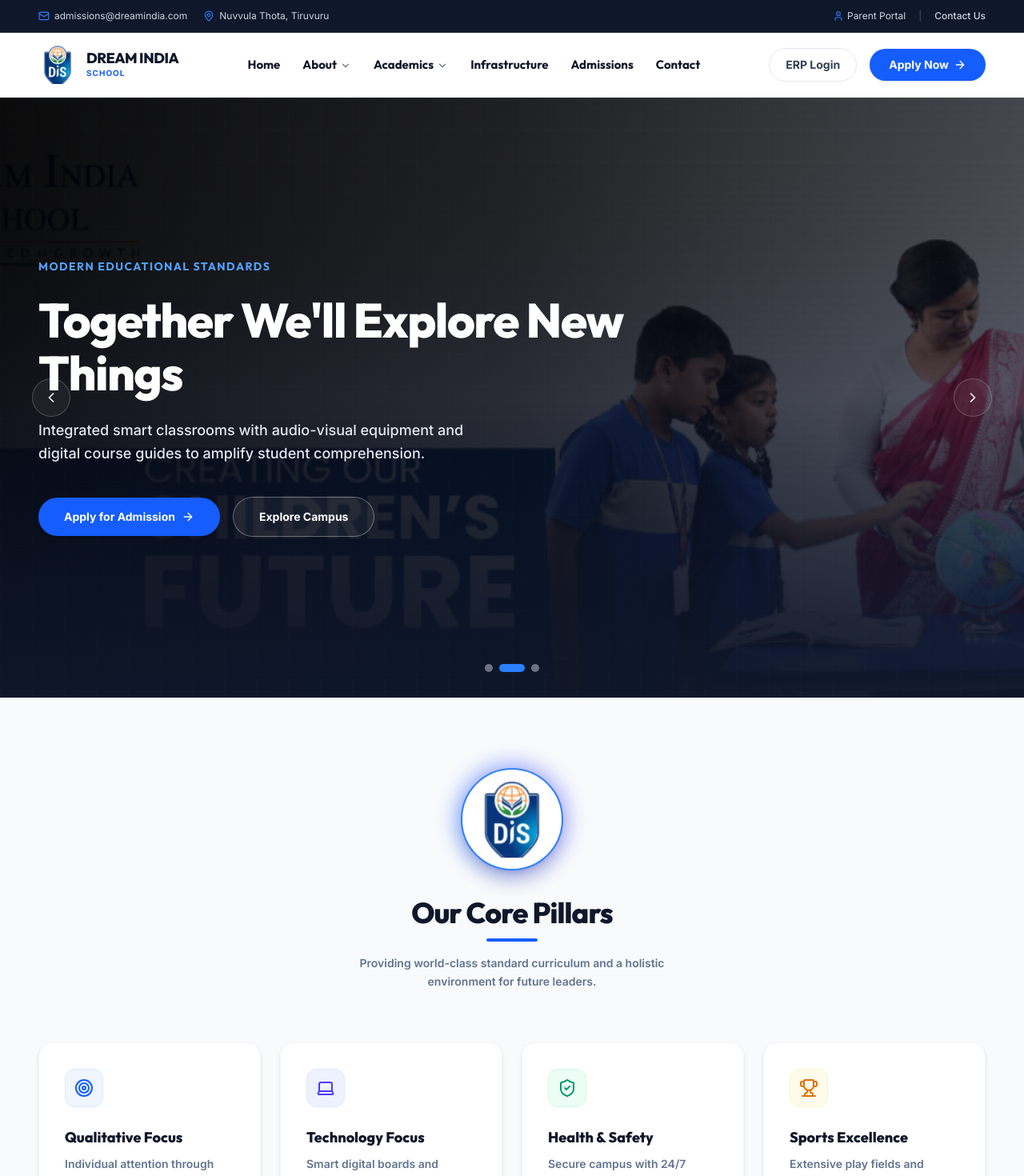
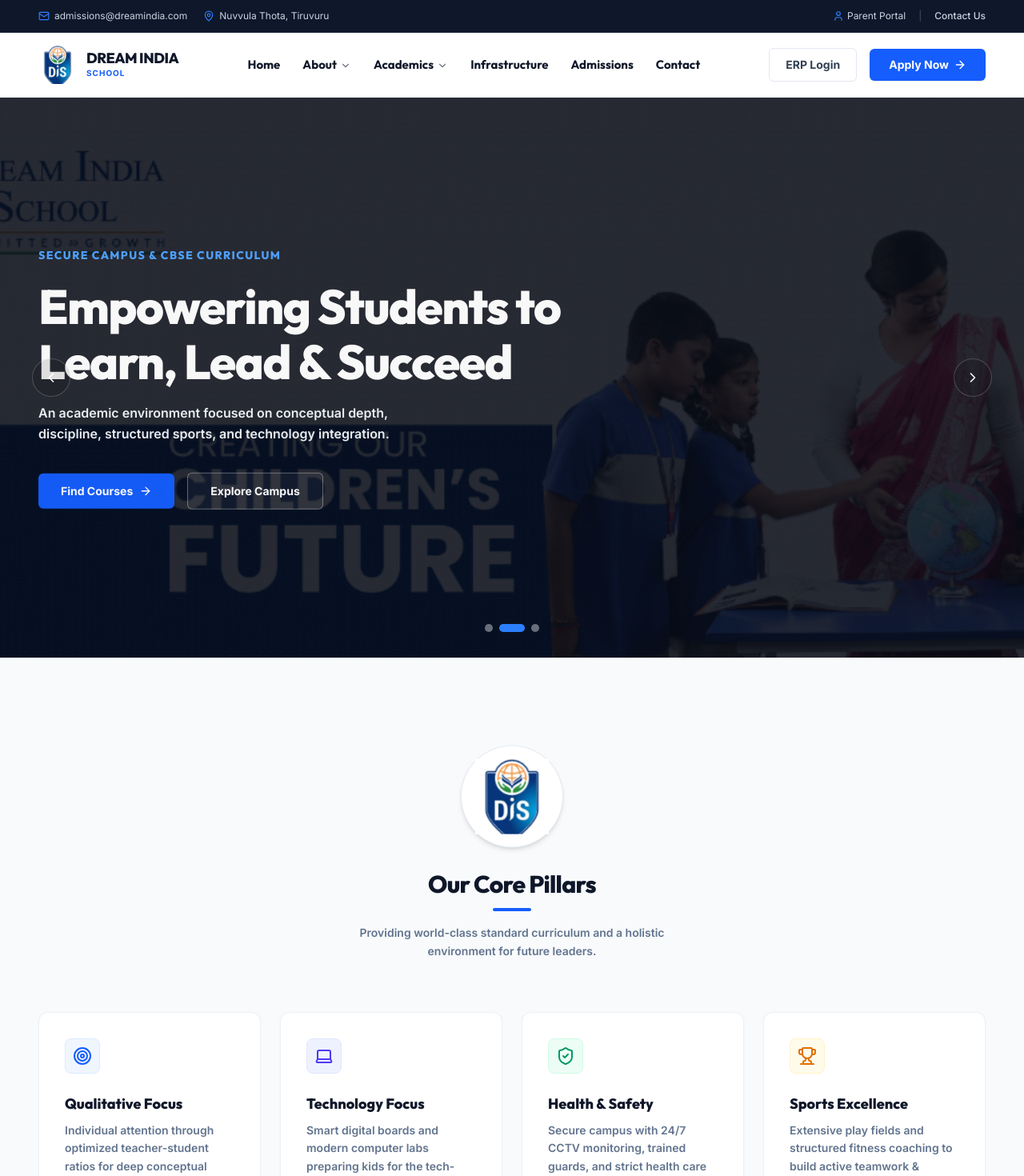
Before and after one commit to siddharthg-7/DreamIndiaSchool, a React (Vite) app: page / in a window 1280 px wide. Shown: the top 1470 px of the page at 80% size. Built offline with nearby package versions, Linux system fonts and the light colour scheme.

Commit message:
style: align landing page and button elements with premium Eduker academic layout guidelines

```diff
--- a/src/components/About.jsx
+++ b/src/components/About.jsx
@@ -73,7 +73,7 @@ const About = () => {
             <div className="pt-4">
               <a
                 href="#contact"
-                className="inline-flex px-6 py-3 rounded-full bg-blue-600 hover:bg-blue-700 text-white font-bold text-sm shadow-sm transition-all duration-200"
+                className="inline-flex px-6 py-3 rounded-md bg-blue-600 hover:bg-blue-700 text-white font-bold text-sm shadow-xs transition-all duration-200 cursor-pointer"
               >
                 Learn More
               </a>
--- a/src/components/Hero.jsx
+++ b/src/components/Hero.jsx
@@ -1,6 +1,6 @@
 import React, { useState, useEffect, useRef } from 'react';
 import { motion, AnimatePresence } from 'framer-motion';
-import { ChevronLeft, ChevronRight, ArrowRight, Play } from 'lucide-react';
+import { ChevronLeft, ChevronRight, ArrowRight } from 'lucide-react';
 
 const Hero = () => {
   const [currentSlide, setCurrentSlide] = useState(0);
@@ -9,21 +9,21 @@ const Hero = () => {
   const slides = [
     {
       image: "/images/dis-banner-1.png",
-      tagline: "WELCOME TO DREAM INDIA SCHOOL",
-      title: "Empowering Students to Learn, Lead, & Succeed",
-      description: "Future-ready education focused on academic excellence, discipline, leadership, and innovation in the heart of Tiruvuru."
+      tagline: "DREAM INDIA SCHOOL",
+      title: "Together We'll Explore New Things",
+      description: "We believe everyone should have the opportunity to create progress through high-quality premium CBSE education."
     },
     {
       image: "/images/dis-banner-3.png",
-      tagline: "MODERN EDUCATIONAL STANDARDS",
-      title: "Together We'll Explore New Things",
-      description: "Integrated smart classrooms with audio-visual equipment and digital course guides to amplify student comprehension."
+      tagline: "SECURE CAMPUS & CBSE CURRICULUM",
+      title: "Empowering Students to Learn, Lead & Succeed",
+      description: "An academic environment focused on conceptual depth, discipline, structured sports, and technology integration."
     },
     {
       image: "/images/dis-banner-5.png",
-      tagline: "FUTURE-READY STEM CURRICULUM",
-      title: "Unlocking Creative & Technical Talents",
-      description: "Advanced experiment stations for physics, chemistry, biology, and computational sciences to build practical innovation."
+      tagline: "MODERN STEM INFRASTRUCTURE",
+      title: "Unlocking Practical Thinking & Innovation",
+      description: "Advanced experiment stations and digital computing laboratories designed to build computational logic."
     }
   ];
 
@@ -33,7 +33,7 @@ const Hero = () => {
     stopTimer();
     timerRef.current = setInterval(() => {
       setCurrentSlide((prev) => (prev + 1) % slides.length);
-    }, 5000);
+    }, 6000);
   };
 
   const stopTimer = () => {
@@ -59,15 +59,14 @@ const Hero = () => {
     startTimer();
   };
 
-  // Text Animation Variants matching professional slider fade-up
   const textVariants = {
-    initial: { opacity: 0, y: 30 },
+    initial: { opacity: 0, y: 25 },
     animate: { opacity: 1, y: 0, transition: { duration: 0.6, ease: "easeOut" } },
-    exit: { opacity: 0, y: -20, transition: { duration: 0.4, ease: "easeIn" } }
+    exit: { opacity: 0, y: -15, transition: { duration: 0.4, ease: "easeIn" } }
   };
 
   return (
-    <section className="relative w-full h-[650px] md:h-[750px] bg-slate-950 overflow-hidden select-none flex items-center">
+    <section className="relative w-full h-[600px] md:h-[700px] bg-slate-900 overflow-hidden select-none flex items-center">
 
       {/* Background Images Layer */}
       <div className="absolute inset-0 z-0">
@@ -75,7 +74,7 @@ const Hero = () => {
           <motion.div
             key={currentSlide}
             initial={{ opacity: 0 }}
-            animate={{ opacity: 0.45 }}
+            animate={{ opacity: 1 }}
             exit={{ opacity: 0 }}
             transition={{ duration: 0.8 }}
             className="w-full h-full relative"
@@ -88,18 +87,14 @@ const Hero = () => {
           </motion.div>
         </AnimatePresence>
 
-        {/* Soft Dark Vignette Gradients precisely matching Eduker template */}
-        <div className="absolute inset-0 bg-gradient-to-r from-black/85 via-black/55 to-transparent z-10"></div>
-        <div className="absolute inset-0 bg-gradient-to-t from-[#0f172a]/95 via-[#0f172a]/30 to-black/40 z-10"></div>
+        {/* Soft, natural dark overlay matching Eduker - no heavy colors */}
+        <div className="absolute inset-0 bg-black/45 z-10"></div>
       </div>
 
-      {/* Grid Pattern overlay for crisp contrast */}
-      <div className="absolute inset-0 bg-[linear-gradient(to_right,#ffffff02_1px,transparent_1px),linear-gradient(to_bottom,#ffffff02_1px,transparent_1px)] bg-[size:40px_40px] pointer-events-none z-15"></div>
-
-      {/* Left/Right Edge Arrow Navigation - Identical to Eduker screenshot */}
+      {/* Edge Arrow Navigation - Low opacity borders, rounded-full circle links */}
       <button
         onClick={handlePrev}
-        className="absolute left-6 md:left-10 z-30 w-12 h-12 rounded-full border border-white/20 bg-white/5 hover:bg-blue-600 hover:border-blue-600 text-white hover:scale-105 transition-all duration-300 flex items-center justify-center focus:outline-none"
+        className="absolute left-6 md:left-10 z-30 w-12 h-12 rounded-full border border-white/20 bg-black/10 hover:bg-blue-600 hover:border-blue-600 text-white transition-all duration-200 flex items-center justify-center focus:outline-none cursor-pointer"
         aria-label="Previous Slide"
       >
         <ChevronLeft className="w-5 h-5" />
@@ -107,7 +102,7 @@ const Hero = () => {
 
       <button
         onClick={handleNext}
-        className="absolute right-6 md:right-10 z-30 w-12 h-12 rounded-full border border-white/20 bg-white/5 hover:bg-blue-600 hover:border-blue-600 text-white hover:scale-105 transition-all duration-300 flex items-center justify-center focus:outline-none"
+        className="absolute right-6 md:right-10 z-30 w-12 h-12 rounded-full border border-white/20 bg-black/10 hover:bg-blue-600 hover:border-blue-600 text-white transition-all duration-200 flex items-center justify-center focus:outline-none cursor-pointer"
         aria-label="Next Slide"
       >
         <ChevronRight className="w-5 h-5" />
@@ -115,7 +110,7 @@ const Hero = () => {
 
       {/* Hero Content Container */}
       <div className="relative z-20 max-w-7xl mx-auto w-full px-6 md:px-12 flex justify-start items-center">
-        <div className="max-w-3xl text-left">
+        <div className="max-w-2xl text-left">
           <AnimatePresence mode="wait">
             <motion.div
               key={currentSlide}
@@ -123,36 +118,36 @@ const Hero = () => {
               initial="initial"
               animate="animate"
               exit="exit"
-              className="space-y-6"
+              className="space-y-5"
             >
-              {/* Tagline */}
-              <span className="text-[12px] md:text-sm font-bold text-blue-400 tracking-widest uppercase block font-outfit">
+              {/* Category Subtitle */}
+              <span className="text-[12px] md:text-sm font-extrabold text-blue-400 tracking-widest uppercase block font-outfit">
                 {slides[currentSlide].tagline}
               </span>
 
-              {/* Title */}
-              <h1 className="text-4xl md:text-5xl lg:text-6xl font-outfit font-extrabold text-white tracking-tight leading-[1.1] mb-6">
+              {/* Huge Bold Title */}
+              <h1 className="text-4xl md:text-5xl lg:text-6xl font-outfit font-extrabold text-white tracking-tight leading-[1.15] mb-4">
                 {slides[currentSlide].title}
               </h1>
 
               {/* Subheading */}
-              <p className="text-slate-200 text-base md:text-lg font-medium max-w-xl leading-relaxed">
+              <p className="text-slate-100 text-sm md:text-base font-semibold max-w-lg leading-relaxed">
                 {slides[currentSlide].description}
               </p>
 
-              {/* CTA Action Buttons - Clean Poppins / Outfit Style */}
+              {/* Professional Rectangular solid/outline CTA buttons */}
               <div className="flex flex-col sm:flex-row items-center gap-4 pt-4">
                 <a
                   href={applyLink}
                   target="_blank"
                   rel="noopener noreferrer"
-                  className="w-full sm:w-auto px-8 py-3.5 rounded-full bg-blue-600 hover:bg-blue-700 text-white font-extrabold text-sm shadow-md transition-all duration-200 flex items-center justify-center gap-2 group"
+                  className="w-full sm:w-auto px-7 py-3 rounded-md bg-blue-600 hover:bg-blue-700 text-white font-bold text-sm transition-all duration-200 flex items-center justify-center gap-2 group cursor-pointer"
                 >
-                  Apply for Admission <ArrowRight className="w-4 h-4" />
+                  Find Courses <ArrowRight className="w-4 h-4" />
                 </a>
                 <a
                   href="#infrastructure"
-                  className="w-full sm:w-auto px-8 py-3.5 rounded-full border border-white/35 bg-white/5 hover:bg-white hover:text-[#0f172a] text-white font-extrabold text-sm transition-all duration-200 flex items-center justify-center gap-2"
+                  className="w-full sm:w-auto px-7 py-3 rounded-md border border-white/35 bg-white/5 hover:bg-white hover:text-slate-900 text-white font-bold text-sm transition-all duration-200 flex items-center justify-center gap-2 cursor-pointer"
                 >
                   Explore Campus
                 </a>
@@ -162,20 +157,20 @@ const Hero = () => {
         </div>
       </div>
 
-      {/* Slider Progress Indicator Dots at the bottom */}
+      {/* Slider Indicators at the bottom */}
       <div className="absolute bottom-8 left-1/2 transform -translate-x-1/2 z-20 flex gap-2">
-        {slides.map((_, index) => (
+        {slides.map((_, idx) => (
           <button
-            key={index}
+            key={idx}
             onClick={() => {
               stopTimer();
-              setCurrentSlide(index);
+              setCurrentSlide(idx);
               startTimer();
             }}
-            className={`w-2.5 h-2.5 rounded-full transition-all duration-300 ${
-              index === currentSlide ? 'bg-blue-500 w-8' : 'bg-white/40 hover:bg-white/60'
+            className={`w-2.5 h-2.5 rounded-full transition-all duration-300 cursor-pointer ${
+              idx === currentSlide ? 'bg-blue-500 w-8' : 'bg-white/40 hover:bg-white/60'
             }`}
-            aria-label={`Go to slide ${index + 1}`}
+            aria-label={`Go to slide ${idx + 1}`}
           />
         ))}
       </div>
--- a/src/components/Navbar.jsx
+++ b/src/components/Navbar.jsx
@@ -105,7 +105,7 @@ const Navbar = () => {
               href={erpLink}
               target="_blank"
               rel="noopener noreferrer"
-              className="px-5 py-2.5 rounded-full border border-slate-200 bg-white text-sm font-bold text-[#334155] hover:bg-slate-50 hover:border-slate-300 transition-all duration-200"
+              className="px-5 py-2.5 rounded-md border border-slate-200 bg-white text-sm font-bold text-[#334155] hover:bg-slate-50 hover:border-slate-300 transition-all duration-200"
             >
               ERP Login
             </a>
@@ -113,7 +113,7 @@ const Navbar = () => {
               href={applyLink}
               target="_blank"
               rel="noopener noreferrer"
-              className="px-6 py-2.5 rounded-full bg-blue-600 hover:bg-blue-700 text-white font-bold text-sm shadow-sm transition-all duration-200 flex items-center gap-1"
+              className="px-6 py-2.5 rounded-md bg-blue-600 hover:bg-blue-700 text-white font-bold text-sm shadow-xs transition-all duration-200 flex items-center gap-1"
             >
               Apply Now <ArrowRight className="w-4 h-4 ml-0.5" />
             </a>
@@ -170,7 +170,7 @@ const Navbar = () => {
                 href={erpLink}
                 target="_blank"
                 rel="noopener noreferrer"
-                className="w-full py-3 rounded-full border border-slate-200 bg-white text-[#334155] font-bold text-center hover:bg-slate-100 transition-colors text-sm"
+                className="w-full py-3 rounded-md border border-slate-200 bg-white text-[#334155] font-bold text-center hover:bg-slate-100 transition-colors text-sm"
               >
                 ERP Login
               </a>
@@ -178,7 +178,7 @@ const Navbar = () => {
                 href={applyLink}
                 target="_blank"
                 rel="noopener noreferrer"
-                className="w-full py-3 rounded-full bg-blue-600 hover:bg-blue-700 text-white font-bold text-center transition-colors text-sm flex items-center justify-center gap-1.5 shadow-sm"
+                className="w-full py-3 rounded-md bg-blue-600 hover:bg-blue-700 text-white font-bold text-center transition-colors text-sm flex items-center justify-center gap-1.5 shadow-xs"
               >
                 Apply Now <ArrowRight className="w-4 h-4" />
               </a>
--- a/src/components/NoticeBoard.jsx
+++ b/src/components/NoticeBoard.jsx
@@ -118,7 +118,7 @@ const NoticeBoard = () => {
                   animate={{ opacity: 1, scale: 1, y: 0 }}
                   exit={{ opacity: 0, scale: 0.98, y: -10 }}
                   transition={{ duration: 0.25 }}
-                  className="p-6 md:p-8 rounded-2xl bg-slate-50 border border-slate-200/60 flex flex-col sm:flex-row items-start sm:items-center justify-between gap-6 hover:shadow-md hover:border-slate-300/80 transition-all duration-300 text-left group"
+                  className="p-6 md:p-8 rounded-xl bg-slate-50 border border-slate-200/60 flex flex-col sm:flex-row items-start sm:items-center justify-between gap-6 hover:shadow-md hover:border-slate-300/80 transition-all duration-300 text-left group"
                 >
                   <div className="space-y-2 flex-1">
                     <span className="text-[10px] font-extrabold text-blue-600 uppercase tracking-widest block font-outfit">{notice.date}</span>
@@ -129,7 +129,7 @@ const NoticeBoard = () => {
                     href={applyLink}
                     target="_blank"
                     rel="noopener noreferrer"
-                    className="px-5 py-2.5 rounded-full border border-slate-200 bg-white hover:bg-slate-50 text-xs font-bold text-[#334155] shadow-xs shrink-0 flex items-center gap-2 transition-colors duration-200 font-outfit"
+                    className="px-5 py-2.5 rounded-md border border-slate-200 bg-white hover:bg-slate-50 text-xs font-bold text-[#334155] shadow-xs shrink-0 flex items-center gap-2 transition-colors duration-200 font-outfit"
                   >
                     {notice.linkText} {notice.icon}
                   </a>
@@ -194,7 +194,7 @@ const NoticeBoard = () => {
               href={applyLink}
               target="_blank"
               rel="noopener noreferrer"
-              className="w-full py-3.5 rounded-xl bg-blue-600 hover:bg-blue-700 text-white font-bold text-center text-sm shadow-md transition-all duration-200 font-outfit"
+              className="w-full py-3.5 rounded-md bg-blue-600 hover:bg-blue-700 text-white font-bold text-center text-sm shadow-md transition-all duration-200 font-outfit cursor-pointer"
             >
               Start Enrollment
             </a>
--- a/src/components/WhyChooseUs.jsx
+++ b/src/components/WhyChooseUs.jsx
@@ -36,38 +36,29 @@ const WhyChooseUs = () => {
   ];
 
   return (
-    <section className="relative z-30 px-6 md:px-12 py-16 md:py-24 bg-slate-50 border-y border-slate-100">
+    <section className="relative z-30 px-6 md:px-12 py-20 md:py-28 bg-[#f8fafc] border-y border-slate-200/50">
       <div className="max-w-7xl mx-auto w-full flex flex-col items-center">
 
-        {/* Centered Logo with Framer Motion Animation */}
+        {/* Centered Logo with Gentle Float Animation */}
         <motion.div
-          initial={{ scale: 0.8, opacity: 0, y: 20 }}
+          initial={{ scale: 0.95, opacity: 0, y: 15 }}
           whileInView={{ scale: 1, opacity: 1, y: 0 }}
           viewport={{ once: true }}
-          transition={{
-            duration: 0.7,
-            ease: "easeOut"
-          }}
+          transition={{ duration: 0.6, ease: "easeOut" }}
           className="flex flex-col items-center mb-16 text-center"
         >
-          {/* Elegant Glowing Ring Container */}
           <motion.div
-            animate={{
-              y: [0, -10, 0],
-            }}
+            animate={{ y: [0, -6, 0] }}
             transition={{
-              duration: 5,
+              duration: 4,
               repeat: Infinity,
               repeatType: "mirror",
               ease: "easeInOut"
             }}
-            className="relative group cursor-pointer"
+            className="relative cursor-pointer"
           >
-            {/* Ambient Glow effect */}
-            <div className="absolute -inset-1.5 rounded-full bg-gradient-to-r from-blue-600 to-indigo-500 opacity-75 blur-md group-hover:opacity-100 transition duration-1000 group-hover:duration-200 animate-pulse"></div>
-
-            {/* Logo Container */}
-            <div className="relative w-28 h-28 md:w-32 md:h-32 rounded-full bg-white border-2 border-blue-500 shadow-xl flex items-center justify-center p-3.5 overflow-hidden">
+            {/* Clean Logo Container */}
+            <div className="w-28 h-28 md:w-32 md:h-32 rounded-full bg-white border border-slate-200/80 shadow-md flex items-center justify-center p-4">
               <img
                 src={disLogo}
                 alt="Dream India School Logo"
@@ -77,33 +68,33 @@ const WhyChooseUs = () => {
           </motion.div>
 
           {/* Accent Title and Subtitle */}
-          <h2 className="mt-6 text-3xl md:text-4xl font-outfit font-black text-[#0f172a] tracking-tight">
+          <h2 className="mt-6 text-2xl md:text-3xl font-outfit font-extrabold text-[#0f172a] tracking-tight">
             Our Core Pillars
           </h2>
-          <div className="w-16 h-1 bg-blue-600 rounded-full mt-3 mb-4"></div>
+          <div className="w-12 h-1 bg-blue-600 rounded-full mt-3 mb-4"></div>
           <p className="text-slate-500 text-xs md:text-sm font-semibold max-w-md leading-relaxed">
             Providing world-class standard curriculum and a holistic environment for future leaders.
           </p>
         </motion.div>
 
-        {/* Horizontal Card Row */}
+        {/* Grid Row */}
         <div className="grid grid-cols-1 sm:grid-cols-2 lg:grid-cols-4 gap-6 w-full">
           {cards.map((card, i) => (
             <motion.div
               key={i}
-              initial={{ opacity: 0, y: 25 }}
+              initial={{ opacity: 0, y: 20 }}
               whileInView={{ opacity: 1, y: 0 }}
               viewport={{ once: true }}
-              transition={{ duration: 0.5, delay: i * 0.1 }}
-              className="bg-white rounded-2xl p-6 md:p-8 border border-slate-100 shadow-md hover:shadow-xl hover:-translate-y-1 transition-all duration-300 flex flex-col items-start text-left group cursor-default"
+              transition={{ duration: 0.5, delay: i * 0.08 }}
+              className="bg-white rounded-xl p-6 md:p-8 border border-slate-200/60 shadow-xs hover:shadow-md hover:-translate-y-1 transition-all duration-300 flex flex-col items-start text-left group cursor-default"
             >
               {/* Minimal Icon Container */}
-              <div className={`w-12 h-12 rounded-xl ${card.bg} border ${card.border} flex items-center justify-center mb-6 shrink-0 transition-transform duration-300 group-hover:scale-105`}>
+              <div className={`w-11 h-11 rounded-lg ${card.bg} border ${card.border} flex items-center justify-center mb-6 shrink-0`}>
                 {card.icon}
               </div>
 
               {/* Card Title */}
-              <h3 className="text-lg font-outfit font-extrabold text-[#0f172a] mb-2 group-hover:text-blue-600 transition-colors">
+              <h3 className="text-base md:text-lg font-outfit font-extrabold text-[#0f172a] mb-2 group-hover:text-blue-600 transition-colors">
                 {card.title}
               </h3>
 
```
